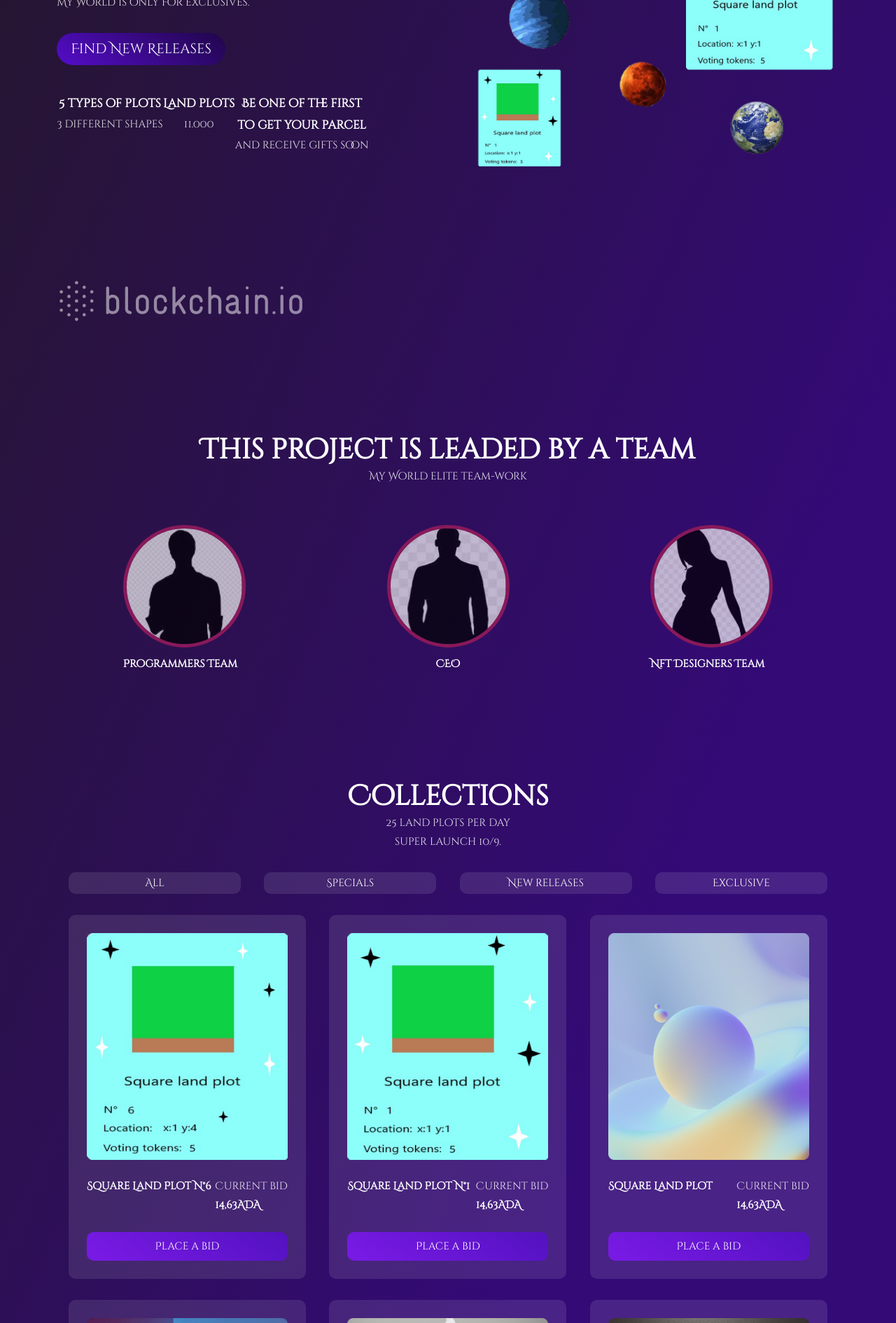
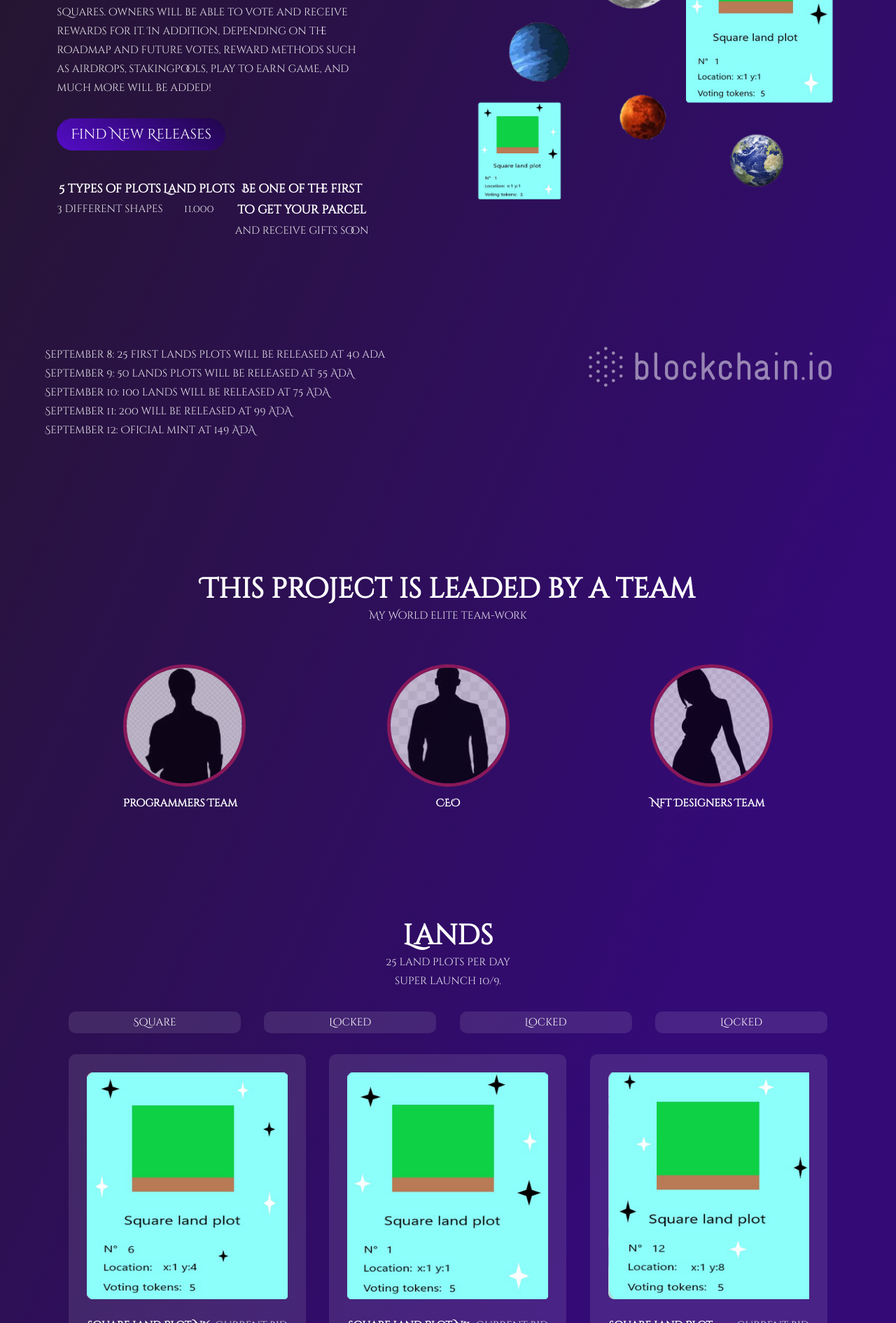
Before and after one commit to Aris-planet/Zworld, a plain HTML site: page index.html in a window 1280 px wide. Shown: the part 466-2356 px from the top of the page at 70% size. Drawn offline with nearby package versions, Linux system fonts and the light colour scheme.

Commit message:
Update index.html

```diff
--- a/index.html
+++ b/index.html
@@ -38,9 +38,16 @@
         <div class="row jc-between ai-center col-reverse-s">
             <div class="col5 col6-md col12-s ta-center-s">
                 <h1 class="size5 bold spacebottom1">
-                    Create, Sell & Collect Your Own NFT
+                    Z-World
                 </h1>
-                <p class="size2 spacebottom3 halfwhite">My World is only for exclusives.
+                <p class="size2 spacebottom3 halfwhite"> Z World will be a new metaverse
+                in cardano blockchain where all its owners will be able to vote and decide
+                the future of its ecosystem. There will be 5 types of lands, 3 of the same
+                size but different shape: squares, triangles and rectangles, and 2 king size
+                wich will be rectangles and squares. owners will be able to vote and receive
+                rewards for it. In addition, depending on the roadmap and future votes, reward
+                methods such as airdrops, stakingpools, play to earn game, and much more will
+                be added!
                 </p>
 
                 <div class="row col8 col9-md jc-between spacebottom4 jc-evenly-s col12-s">
@@ -73,7 +80,13 @@
 <!-- partner section starts -->
 <section class="spacer5 spacer0-xs">
     <div class="container row jc-between jc-around-md">
-
+     <p class="size2 spacebottom3 halfwhite">
+            September 8: 25 first lands plots will be released at 40 ada <br>
+            September 9: 50 lands plots will be released at 55 ADA <br>
+            September 10: 100 lands will be released at 75 ADA <br>
+            September 11: 200 will be released at 99 ADA <br>
+            September 12: Oficial mint at 149 ADA
+        </p>
         <img src="Nacho\Imagenes\blockchain.svg" alt="blockchain" class="height6 img-responsive-md spacetop1-md moviz">
     </div>
 </section>
@@ -118,15 +131,15 @@
 <!-- collections section starts -->
 <section class="collections spacer10" id="Buy">
     <div class="container">
-        <h1 class="bold size4 ta-center">Collections</h1>
+        <h1 class="bold size4 ta-center">Lands</h1>
         <p class="spacebottom3 halfwhite size2 ta-center">
             25 land plots per day<br>super launch 10/9.
         </p>
         <div class="row spacebottom3 filter-buttons">
-            <div class="col3 filter col6-xs spacebottom1-xs" data-filter="all">All</div>
-            <div class="col3 filter col6-xs spacebottom1-xs" data-filter="art">Specials</div>
-            <div class="col3 filter col6-xs" data-filter="photograpy">New releases</div>
-            <div class="col3 filter col6-xs" data-filter="pattern">Exclusive</div>
+            <div class="col3 filter col6-xs spacebottom1-xs" data-filter="all">Square</div>
+            <div class="col3 filter col6-xs spacebottom1-xs" data-filter="art">Locked</div>
+            <div class="col3 filter col6-xs" data-filter="photograpy">Locked</div>
+            <div class="col3 filter col6-xs" data-filter="pattern">Locked</div>
         </div>
         <div class="row box-card jc-evenly-md">
             <div class="col4 card collect bg-white10 col5-md col6-s" data-item="art">
@@ -138,7 +151,7 @@
                     </div>
                     <div>
                         <p class="current halfwhite">Current bid</p>
-                        <h5 class="size2 bold">14,63ADA</h5>
+                        <h5 class="size2 bold">40 ADA</h5>
                     </div>
                 </div>
                 <a href="https://cnft.io/project/z-world" class="bid size2 ta-center">
@@ -154,7 +167,7 @@
                     </div>
                     <div>
                         <p class="current halfwhite">Current bid</p>
-                        <h5 class="size2 bold">14,63ADA</h5>
+                        <h5 class="size2 bold">40 ADA</h5>
                     </div>
                 </div>
                 <a href="https://cnft.io/project/z-world" class="bid size2 ta-center">
@@ -162,7 +175,7 @@
                 </a>
             </div>
             <div class="col4 card collect bg-white10 col5-md col6-s" data-item="pattern">
-                <img src="Nacho\Imagenes\collection3.png" class="img-responsive" alt="">
+                <img src="Nacho\Imagenes\collection31.png" class="img-responsive" alt="">
                 <div class="row jc-between spacetop2">
                     <div>
 
@@ -170,7 +183,7 @@
                     </div>
                     <div>
                         <p class="current halfwhite">Current bid</p>
-                        <h5 class="size2 bold">14,63ADA</h5>
+                        <h5 class="size2 bold">40 ADA</h5>
                     </div>
                 </div>
                 <a href="https://cnft.io/project/z-world" class="bid size2 ta-center">
@@ -179,7 +192,7 @@
             </div>
 
             <div class="col4 card collect bg-white10 col5-md col6-s" data-item="art">
-                <img src="Nacho\Imagenes\collection4.png" class="img-responsive" alt="">
+                <img src="Nacho\Imagenes\collection41.png" class="img-responsive" alt="">
                 <div class="row jc-between spacetop2">
                     <div>
 
@@ -187,7 +200,7 @@
                     </div>
                     <div>
                         <p class="current halfwhite">Current bid</p>
-                        <h5 class="size2 bold">14,63ADA</h5>
+                        <h5 class="size2 bold">40 ADA</h5>
                     </div>
                 </div>
                 <a href="https://cnft.io/project/z-world" class="bid size2 ta-center">
@@ -195,7 +208,7 @@
                 </a>
             </div>
             <div class="col4 card collect bg-white10 col5-md col6-s" data-item="photograpy">
-                <img src="Nacho\Imagenes\collection5.png" class="img-responsive" alt="">
+                <img src="Nacho\Imagenes\collection51.png" class="img-responsive" alt="">
                 <div class="row jc-between spacetop2">
                     <div>
 
@@ -203,7 +216,7 @@
                     </div>
                     <div>
                         <p class="current halfwhite">Current bid</p>
-                        <h5 class="size2 bold">14,63ADA</h5>
+                        <h5 class="size2 bold">40 ADA</h5>
                     </div>
                 </div>
                 <a href="https://cnft.io/project/z-world" class="bid size2 ta-center">
@@ -211,7 +224,7 @@
                 </a>
             </div>
             <div class="col4 card collect bg-white10 col5-md col6-s" data-item="pattern">
-                <img src="Nacho\Imagenes\collection6.png" class="img-responsive" alt="">
+                <img src="Nacho\Imagenes\collection61.png" class="img-responsive" alt="">
                 <div class="row jc-between spacetop2">
                     <div>
 
@@ -219,7 +232,7 @@
                     </div>
                     <div>
                         <p class="current halfwhite">Current bid</p>
-                        <h5 class="size2 bold">14,63ADA</h5>
+                        <h5 class="size2 bold">40 ADA</h5>
                     </div>
                 </div>
                 <a href="https://cnft.io/project/z-world" class="bid size2 ta-center">
```
